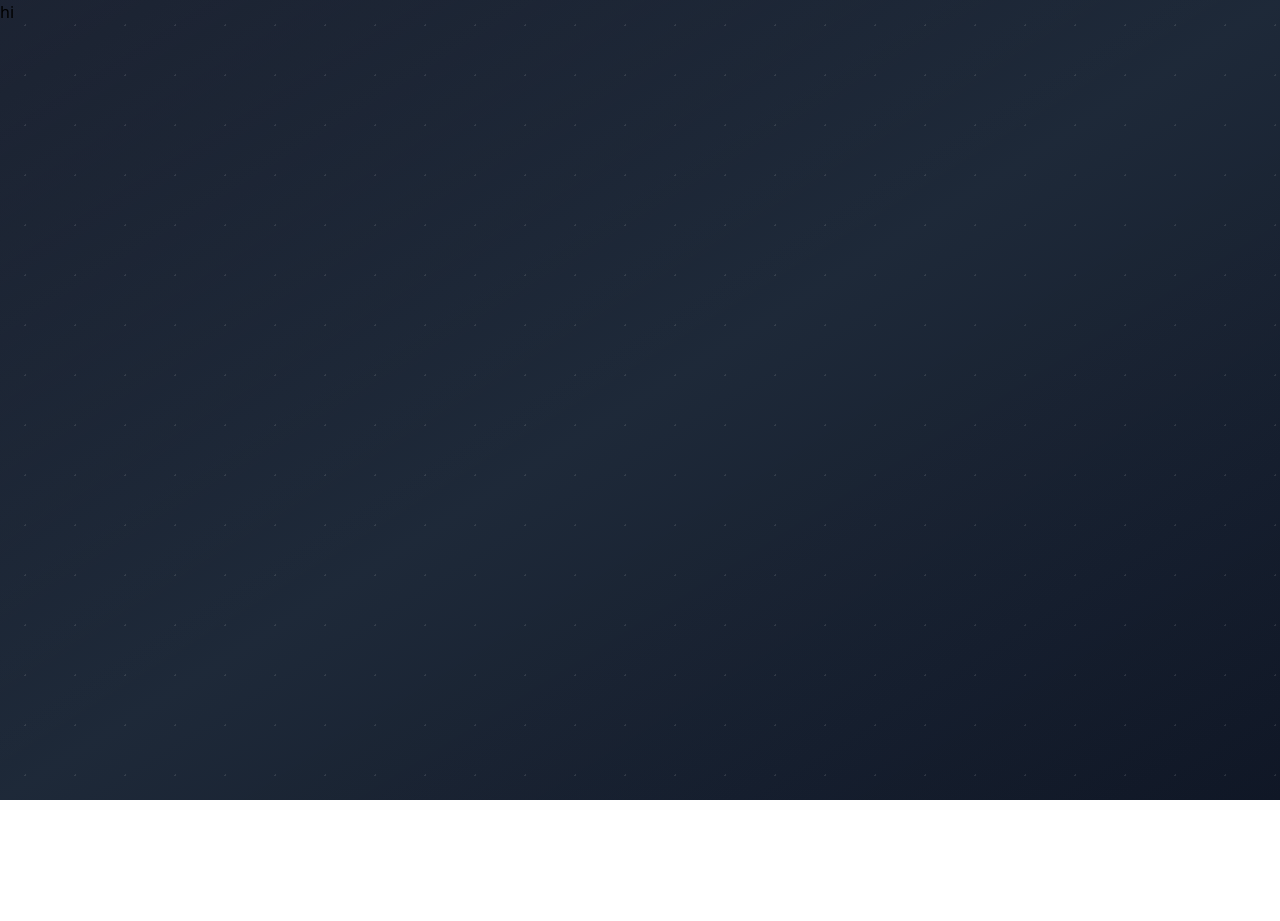
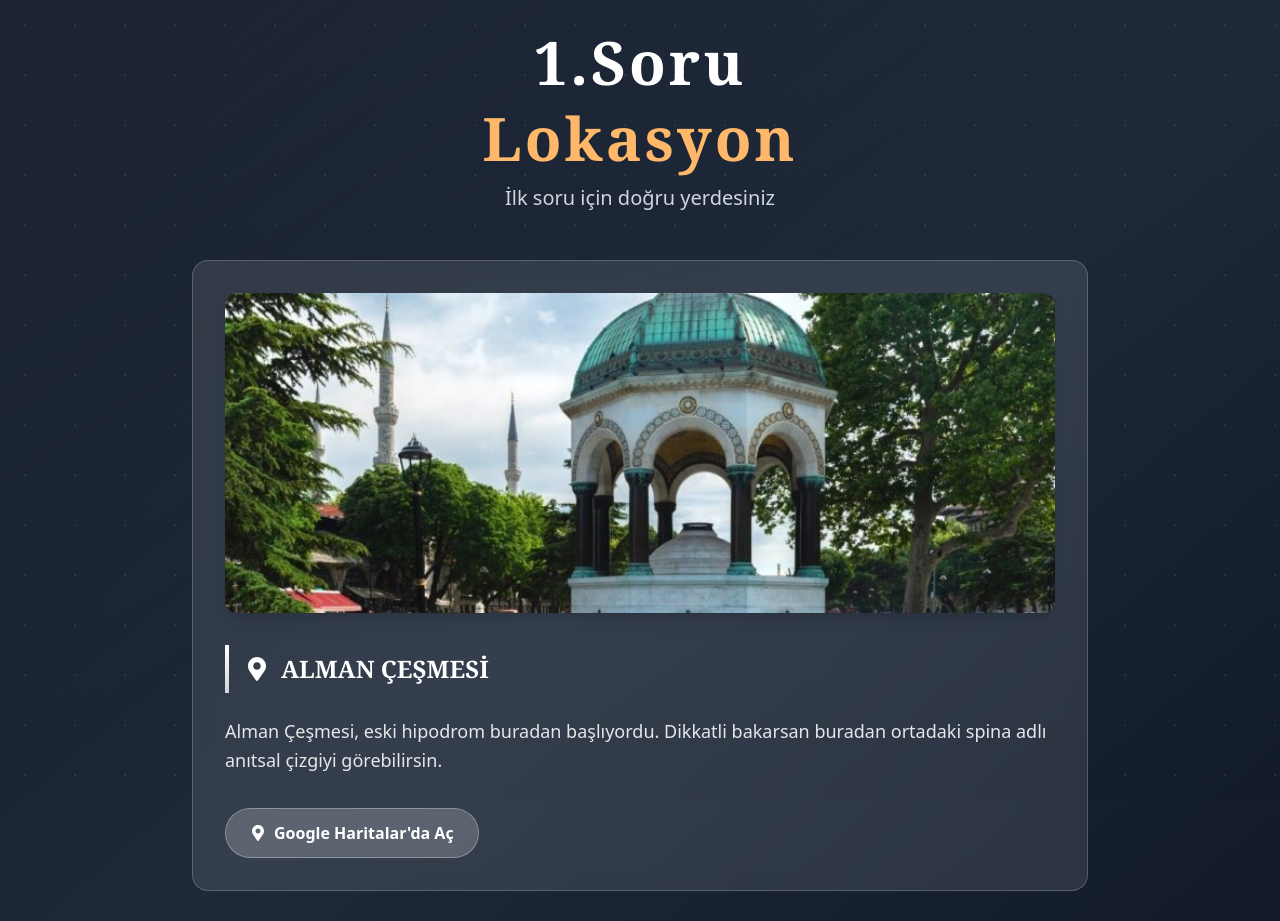
Before and after one commit to ikbalarslandev/escape, a Next.js app: page /1/location in a window 1280 px wide. Shown: the top 921 px of the page. Before the commit the page ends 800 px from the top, so only its background shows below. Built offline with nearby package versions, Linux system fonts and the light colour scheme.

Commit message:
location page for the first question

```diff
--- /dev/null
+++ b/app/(game)/(questions)/1/location/page.tsx
@@ -0,0 +1,78 @@
+import Image from "next/image";
+import Link from "next/link";
+import { FaMapMarkerAlt, FaArrowRight } from "react-icons/fa";
+
+export default function LocationPage() {
+  return (
+    <div className="min-h-screen text-gray-100 p-8">
+      <div className="max-w-4xl mx-auto">
+        {/* Header */}
+        <header className="text-center mb-12">
+          <h1 className="text-4xl md:text-6xl font-serif font-bold mb-4 text-white tracking-wider">
+            1.Soru
+          </h1>
+          <h1 className="text-2xl md:text-6xl font-serif font-bold mb-4 text-orange-300 tracking-wider">
+            Lokasyon
+          </h1>
+          <p className="text-lg md:text-xl text-gray-300 font-light mb-6">
+            İlk soru için doğru yerdesiniz
+          </p>
+        </header>
+
+        {/* Location Content */}
+        <div className="bg-white/10 backdrop-blur-sm rounded-2xl p-8 mb-8 border border-white/20">
+          {/* Image Section */}
+          <div className="mb-8">
+            <div className="relative w-full h-64 md:h-80 rounded-xl overflow-hidden shadow-lg">
+              <Image
+                src="/q_imgs/1.jpg"
+                alt="Alman Çeşmesi"
+                fill
+                className="object-cover"
+                sizes="(max-width: 768px) 100vw, 768px"
+                priority
+              />
+            </div>
+          </div>
+
+          {/* Description Section */}
+          <div className="mb-8">
+            <div className="flex items-center mb-6">
+              <div className="w-1 h-12 bg-gradient-to-b from-white to-gray-300 mr-4"></div>
+              <h2 className="text-2xl font-serif font-bold text-white flex items-center">
+                <FaMapMarkerAlt className="mr-3" />
+                ALMAN ÇEŞMESİ
+              </h2>
+            </div>
+            <p className="text-lg text-gray-200 font-light leading-relaxed">
+              Alman Çeşmesi, eski hipodrom buradan başlıyordu. Dikkatli bakarsan
+              buradan ortadaki spina adlı anıtsal çizgiyi görebilirsin.
+            </p>
+          </div>
+
+          <Link
+            href="https://maps.app.goo.gl/LKExaiWipFzrefmeA"
+            target="_blank"
+            rel="noopener noreferrer"
+            className="inline-flex items-center bg-white/20 hover:bg-white/30 text-white font-semibold py-3 px-6 rounded-full transition-all duration-300 border border-white/30 hover:border-white/50"
+          >
+            <FaMapMarkerAlt className="mr-2" />
+            Google Haritalar'da Aç
+          </Link>
+        </div>
+
+        <Link
+          href="/1/qs"
+          className="bg-white/20 hover:bg-white/30 text-white font-serif font-bold py-3 px-8 rounded-full  transition-all duration-300 border border-white/30 hover:border-white/50 flex justify-center items-center"
+        >
+          Soruya Geç <FaArrowRight className="ml-2" />
+        </Link>
+
+        {/* Footer */}
+        <footer className="text-center mt-12 text-gray-400 font-light">
+          <p className="italic">Tarihi hissederek ilerleyin...</p>
+        </footer>
+      </div>
+    </div>
+  );
+}
--- a/app/(game)/1/location/page.tsx
+++ /dev/null
@@ -1,5 +0,0 @@
-const Location = () => {
-  return <div>hi</div>;
-};
-
-export default Location;
--- a/app/(game)/intro/page.tsx
+++ b/app/(game)/intro/page.tsx
@@ -1,4 +1,5 @@
 import Image from "next/image";
+import Link from "next/link";
 
 export default function IntroPage() {
   // Hardcoded data
@@ -58,12 +59,11 @@ export default function IntroPage() {
           </div>
         </div>
 
-        {/* Continue Button */}
-        <div className="text-center">
-          <button className="bg-white/20 hover:bg-white/30 text-white font-serif font-bold text-xl py-4 px-12 rounded-full transition-all duration-300 border border-white/30 hover:border-white/50 hover:scale-105">
-            İlk Soruyu Gör
-          </button>
-        </div>
+        <Link href="/1/location">
+          <div className="bg-white/20 hover:bg-white/30 text-white font-serif font-bold text-xl py-4 px-12 rounded-full transition-all duration-300 border border-white/30 hover:border-white/50 cursor-pointer">
+            MACERAYA BAŞLA!
+          </div>
+        </Link>
 
         {/* Footer */}
         <footer className="text-center mt-8 text-gray-400 font-light">
```
Also changed, not shown: package.json (+6 -5 lines), app/(game)/(questions)/1/qs/page.tsx (renamed from app/(game)/1/qs/page.tsx), public/q_imgs/1.jpg (added), 1 other file (tests, documents, lock files or other folders).
